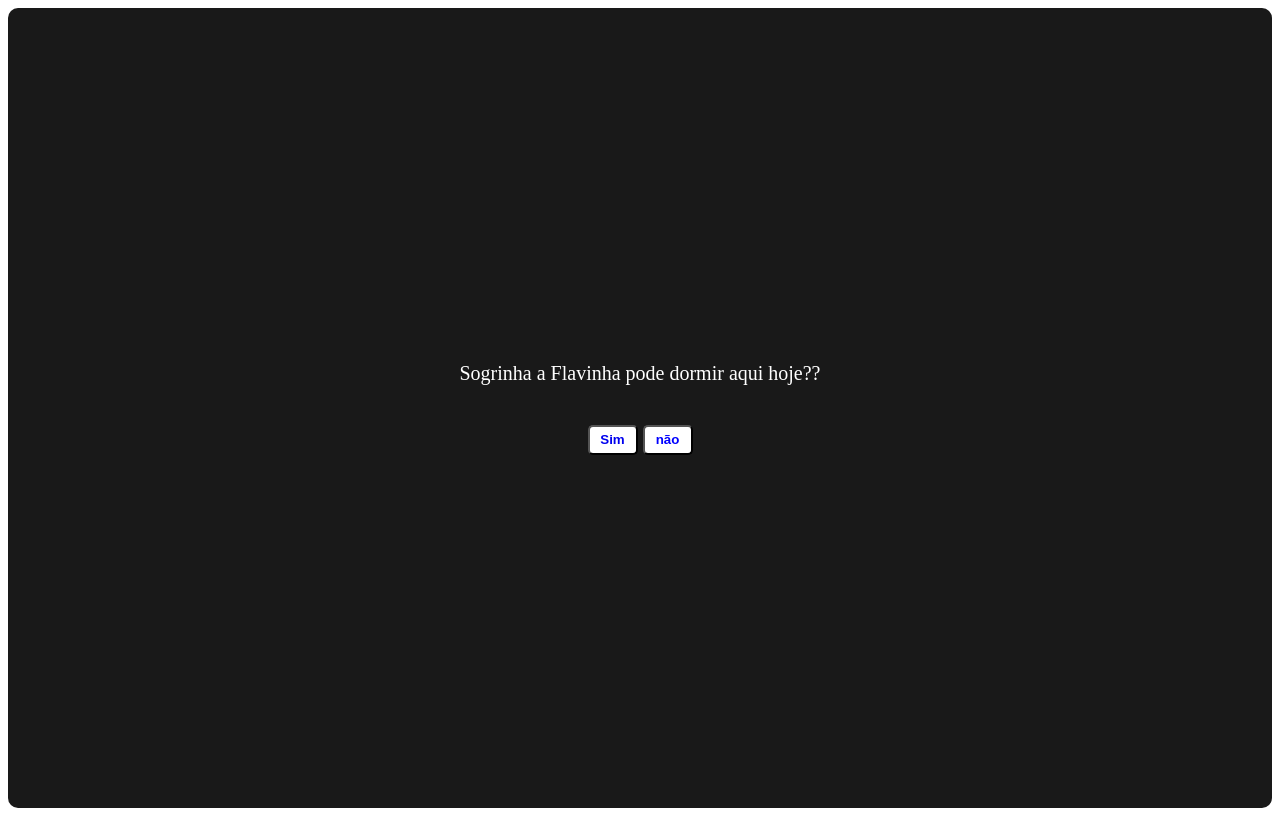
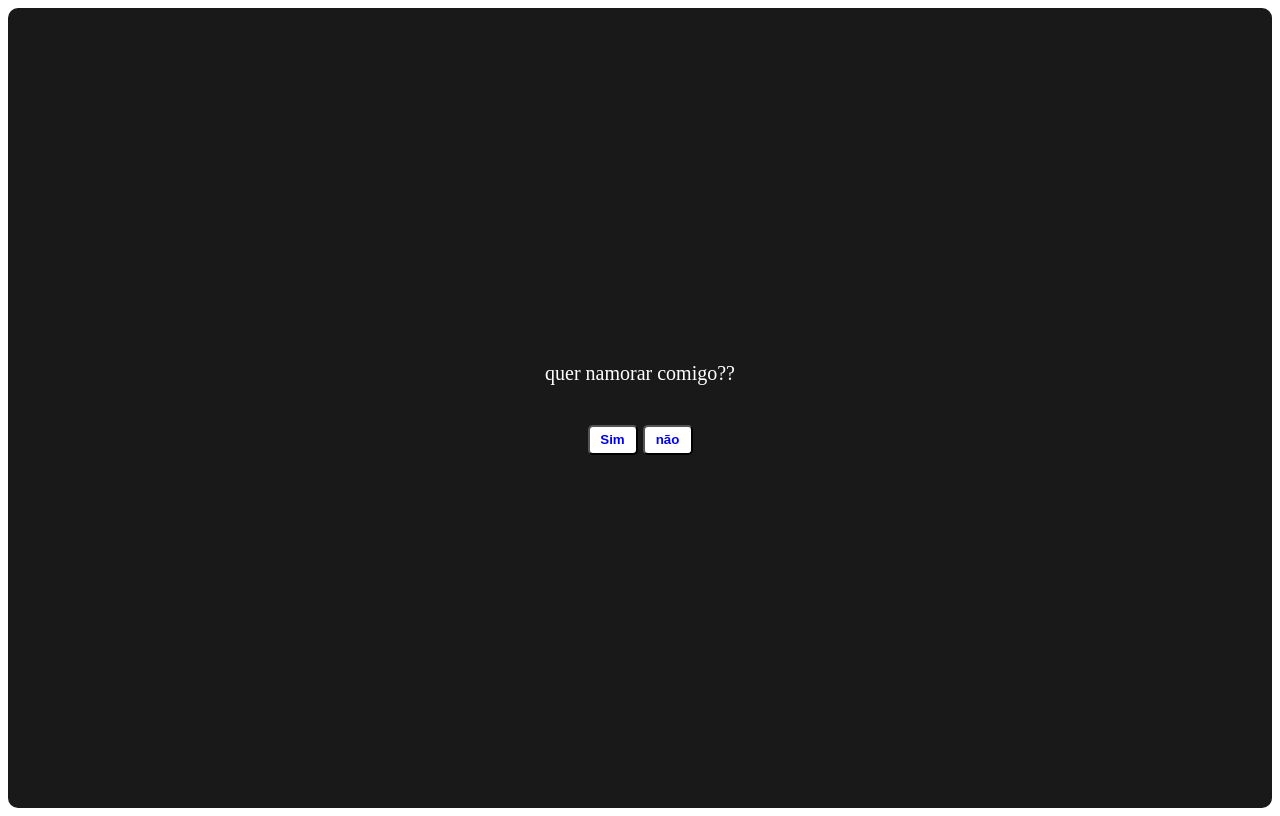
Before and after one commit to william-wv/pedido, a plain HTML site: page index.html in a window 1280 px wide. Drawn offline with Linux system fonts and the light colour scheme.

Commit message:
Update index.html

```diff
--- a/index.html
+++ b/index.html
@@ -43,7 +43,7 @@
     </head>
     <body>
         <div class="box"
-            <p> Sogrinha a Flavinha pode dormir aqui hoje?? </p>
+            <p> quer namorar comigo?? </p>
             <div class="buttons-cantainer">
                 <button>
                     <a href="https://gifs.eco.br/wp-content/uploads/2022/03/gifs-animados-de-obrigado-12.gif">Sim</a>
```
